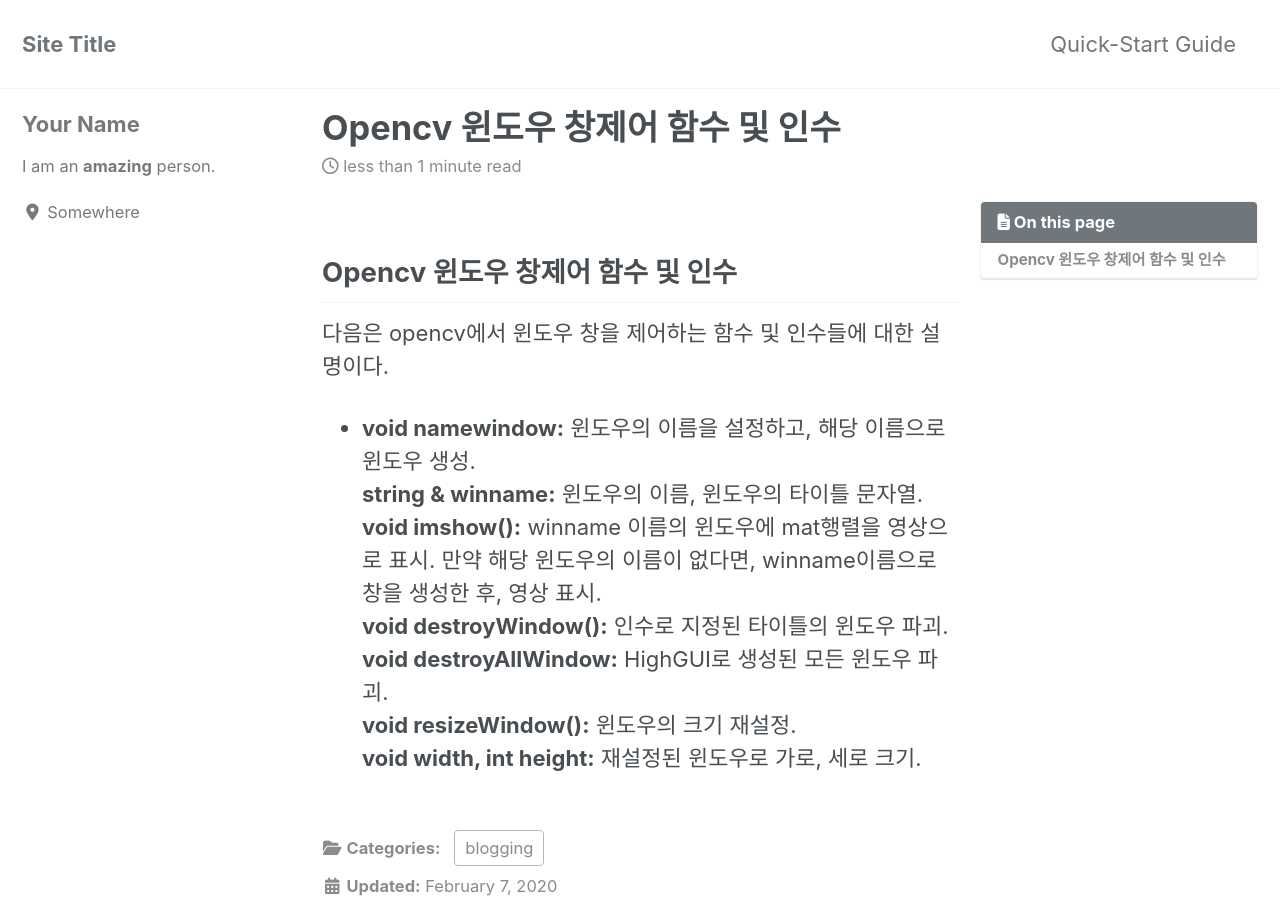
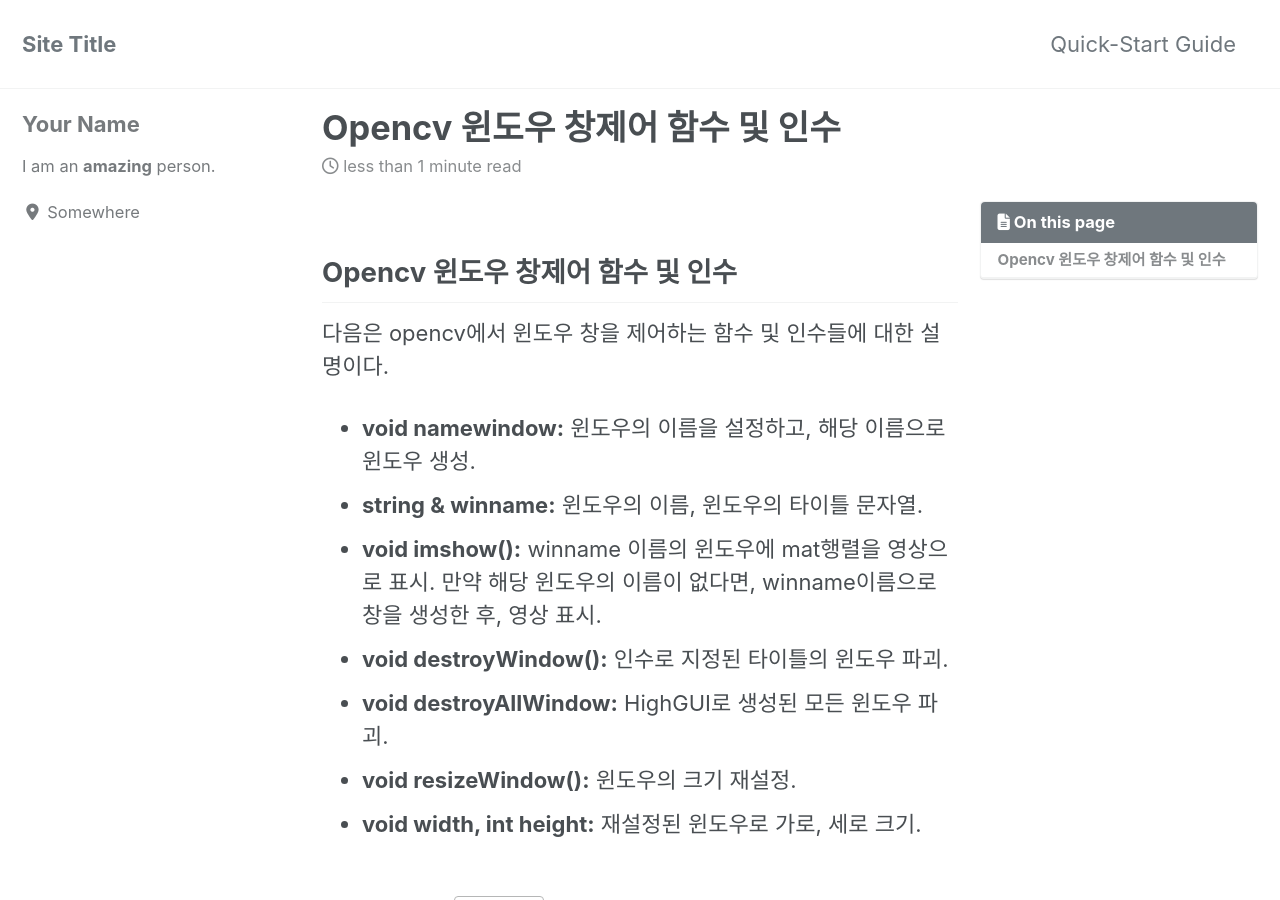
Before and after one commit to rin1004/MyStudy, a Jekyll site: the page built from _posts/2020-02-07-Opencv 윈도우 창제어 함수 및 인수.md, in a window 1280 px wide and 900 px high. Built offline with Jekyll 4.4.1, drawn with Linux system fonts in a browser that asks for light colours; cached includes are drawn as plain includes; nearby versions of some CDN libraries.

Commit message:
Update 2020-02-07-Opencv 윈도우 창제어 함수 및 인수.md

```diff
--- a/_posts/2020-02-07-Opencv 윈도우 창제어 함수 및 인수.md
+++ b/_posts/2020-02-07-Opencv 윈도우 창제어 함수 및 인수.md
@@ -10,9 +10,9 @@ toc: true
 다음은 opencv에서 윈도우 창을 제어하는 함수 및 인수들에 대한 설명이다.
 
 * **void namewindow:** 윈도우의 이름을 설정하고, 해당 이름으로 윈도우 생성.
-**string & winname:** 윈도우의 이름, 윈도우의 타이틀 문자열.
-**void imshow():** winname 이름의 윈도우에 mat행렬을 영상으로 표시. 만약 해당 윈도우의 이름이 없다면, winname이름으로 창을 생성한 후, 영상 표시.
-**void destroyWindow():** 인수로 지정된 타이틀의 윈도우 파괴.
-**void destroyAllWindow:** HighGUI로 생성된 모든 윈도우 파괴.
-**void resizeWindow():** 윈도우의 크기 재설정.
-**void width, int height:** 재설정된 윈도우로 가로, 세로 크기.
+* **string & winname:** 윈도우의 이름, 윈도우의 타이틀 문자열.
+* **void imshow():** winname 이름의 윈도우에 mat행렬을 영상으로 표시. 만약 해당 윈도우의 이름이 없다면, winname이름으로 창을 생성한 후, 영상 표시.
+* **void destroyWindow():** 인수로 지정된 타이틀의 윈도우 파괴.
+* **void destroyAllWindow:** HighGUI로 생성된 모든 윈도우 파괴.
+* **void resizeWindow():** 윈도우의 크기 재설정.
+* **void width, int height:** 재설정된 윈도우로 가로, 세로 크기.
```
